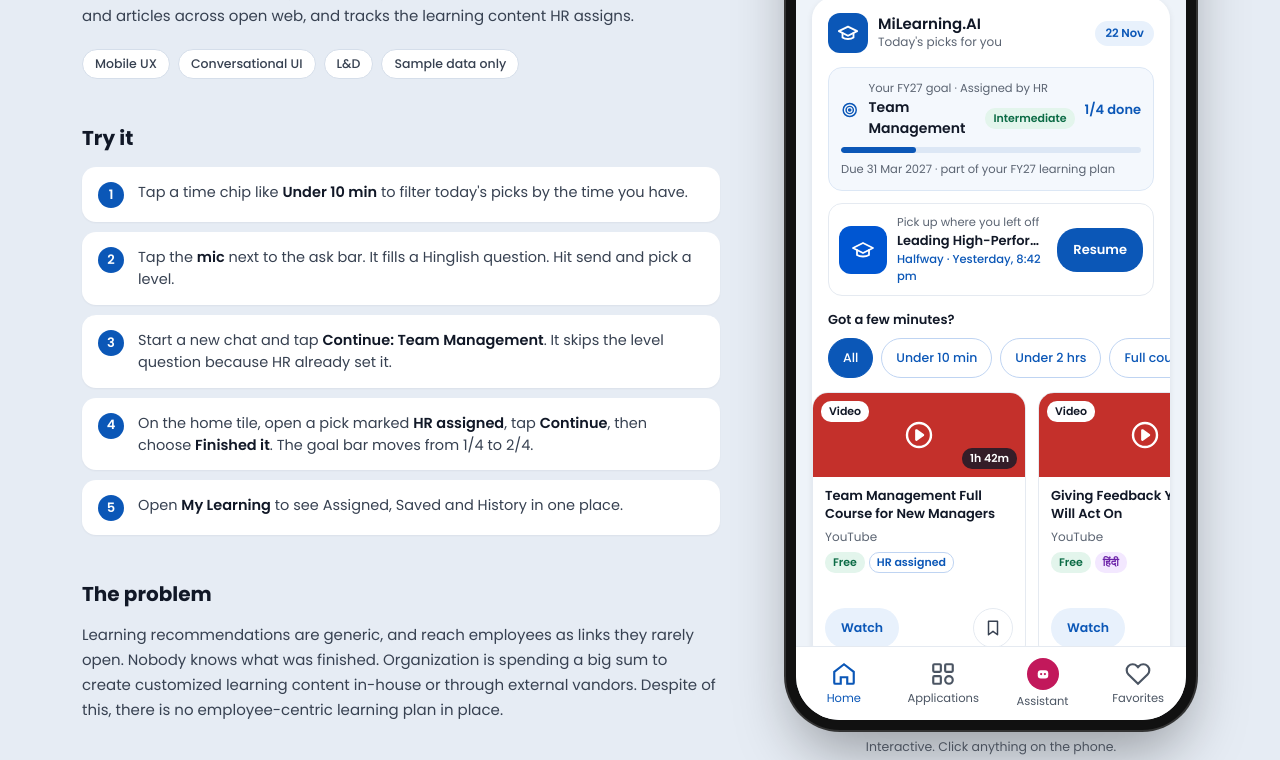
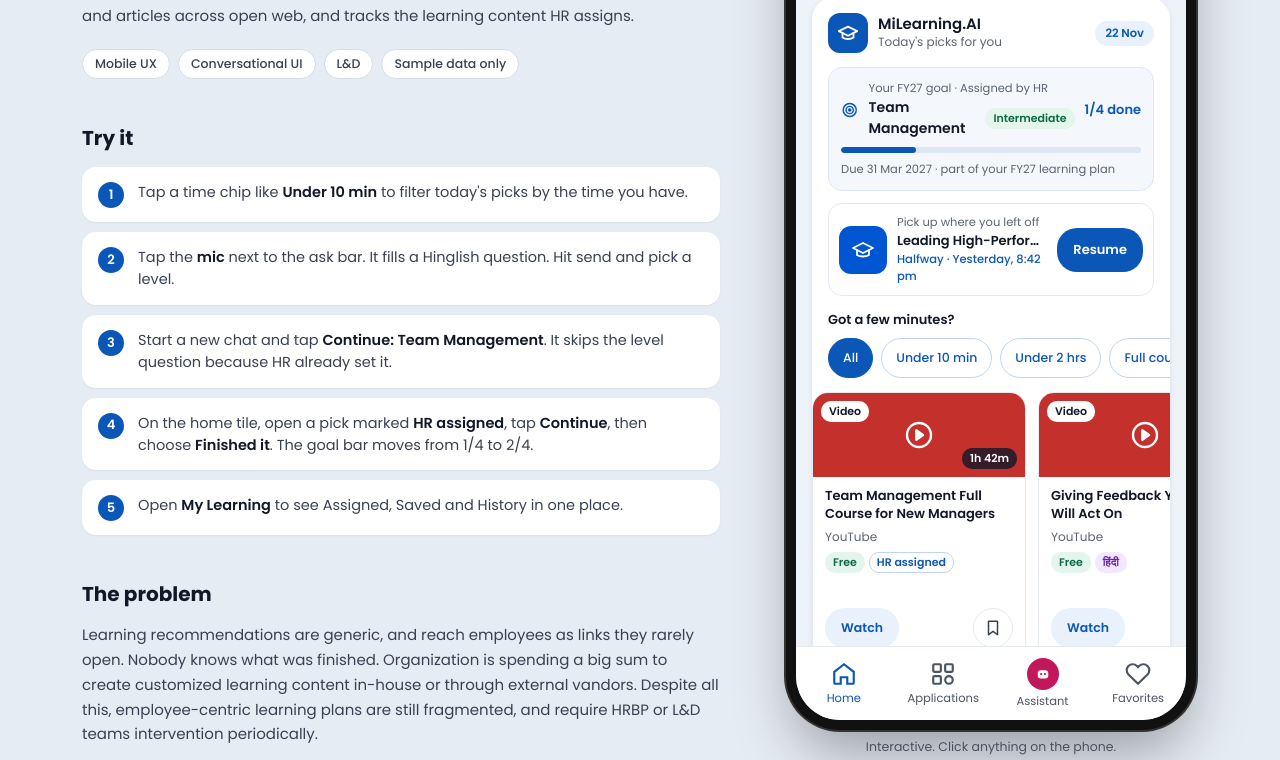
Before and after one commit to siddhantsingh2861/milearning-ai, a plain HTML site: page index.html in a window 1280 px wide. Shown: the part 192-952 px from the top of the page. Drawn offline with Linux system fonts and the light colour scheme.

Commit message:
Update index.html

```diff
--- a/index.html
+++ b/index.html
@@ -328,7 +328,7 @@ h2.section{font-size:20px;font-weight:700;margin:22px 2px 12px}
 
   <section class="cs-details">
     <h2>The problem</h2>
-    <p>Learning recommendations are generic, and reach employees as links they rarely open. Nobody knows what was finished. Organization is spending a big sum to create customized learning content in-house or through external vandors. Despite of this, there is no employee-centric learning plan in place.</p>
+    <p>Learning recommendations are generic, and reach employees as links they rarely open. Nobody knows what was finished. Organization is spending a big sum to create customized learning content in-house or through external vandors. Despite all this, employee-centric learning plans are still fragmented, and require HRBP or L&D teams intervention periodically.</p>
 
     <h2>Design decisions</h2>
     <ul class="cs-list">
```
